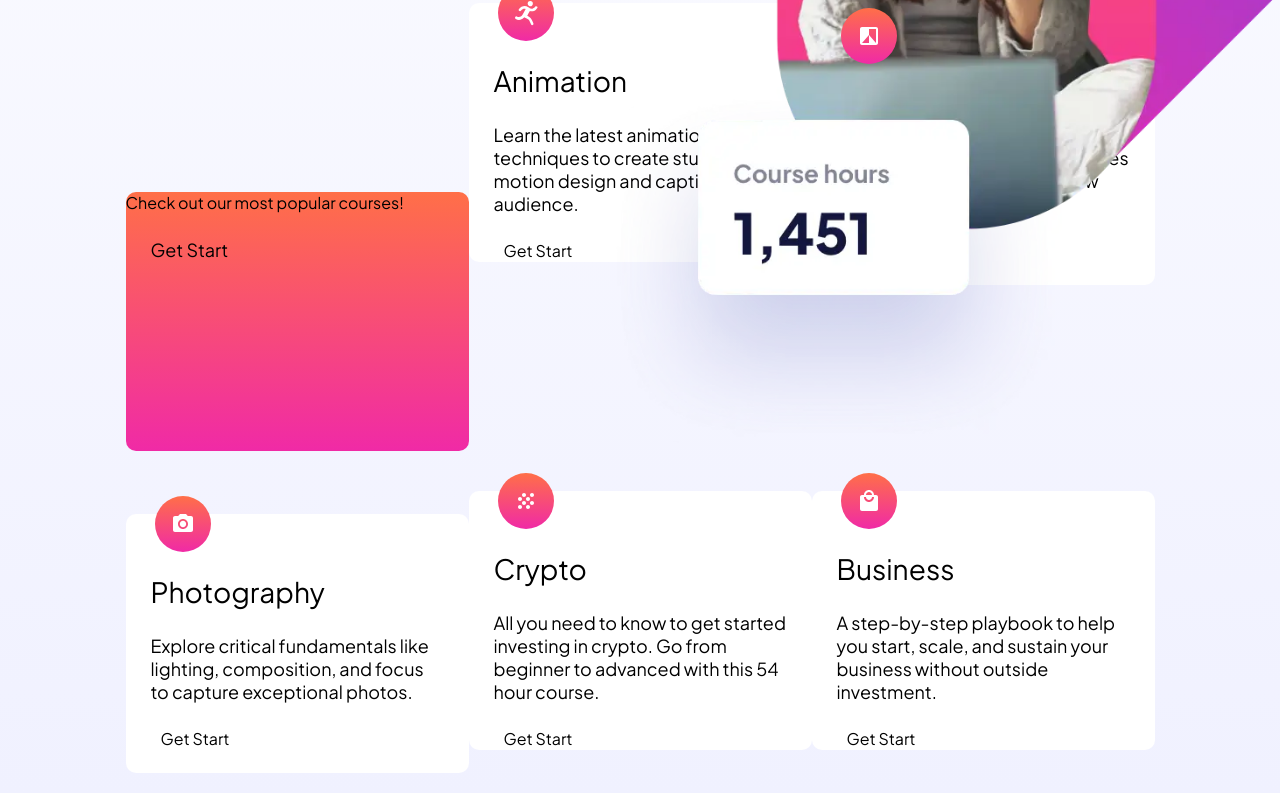
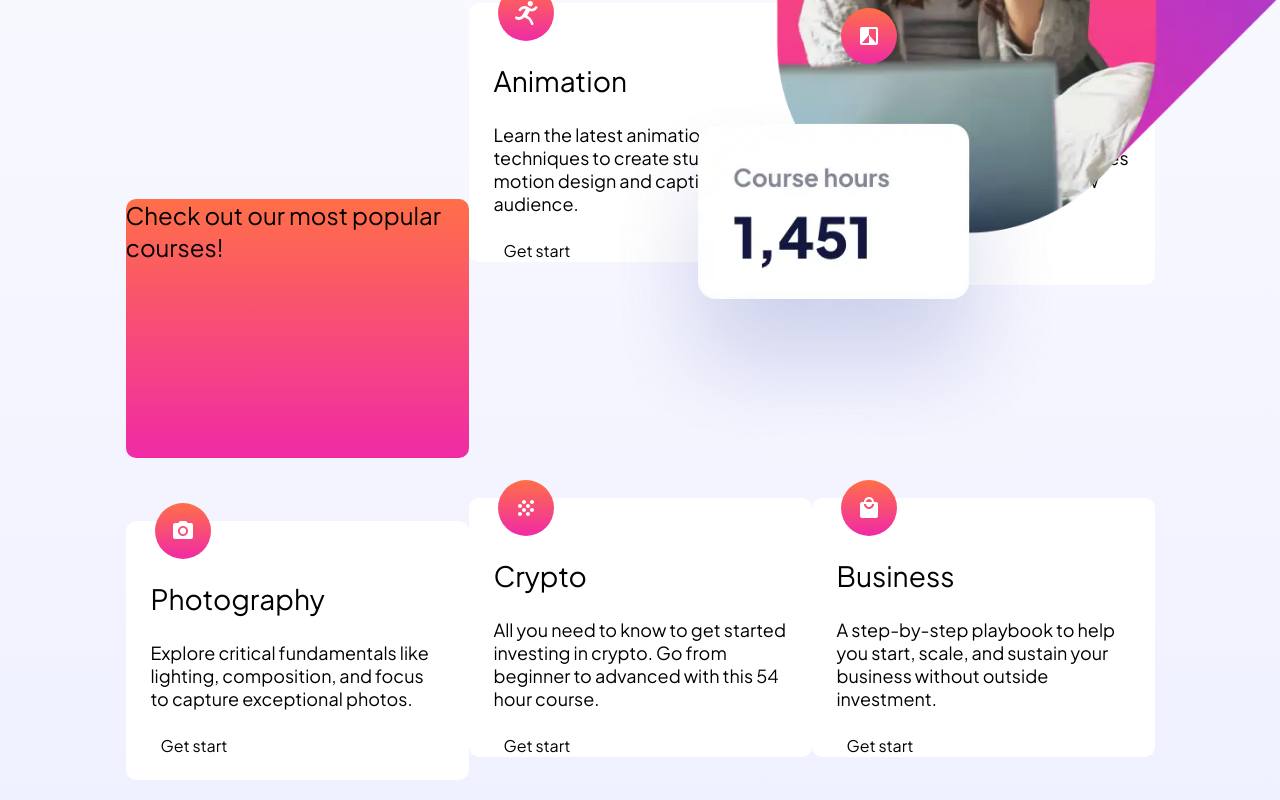
Before and after one commit to PiriyaLapa/Skilled-e-learning-landing-page, a React (Create React App) app: page / in a window 1280 px wide. Shown: the part 704-1504 px from the top of the page. Built offline with nearby package versions, Linux system fonts and the light colour scheme.

Commit message:
update and try to deploy

```diff
--- a/src/components/Cards/Cards.tsx
+++ b/src/components/Cards/Cards.tsx
@@ -17,7 +17,8 @@ export default class Card extends Component<dataProps> {
         {iconComponent}
         <span>{title}</span>
         <span>{content}</span>
-        <span>Get Start</span>
+        {/* <span>Get Start</span> */}
+        {id > 0 ? <span>Get start</span> : null}
       </StyledCards>
     );
   }
--- a/src/pages/LandingPage/sections/styles.ts
+++ b/src/pages/LandingPage/sections/styles.ts
@@ -71,6 +71,10 @@ export const StyledCardSection = styled.section`
   width: 100%;
   &>: first-of-type {
     background: linear-gradient(180deg, #ff6f48 0.04%, #f02aa6 100%);
+    font-size:24px;
+    font-style:normal;
+    font-weigth:800;
+    line-height:32px;
   }
 
   @media screen and (min-width: 375px) {
```
